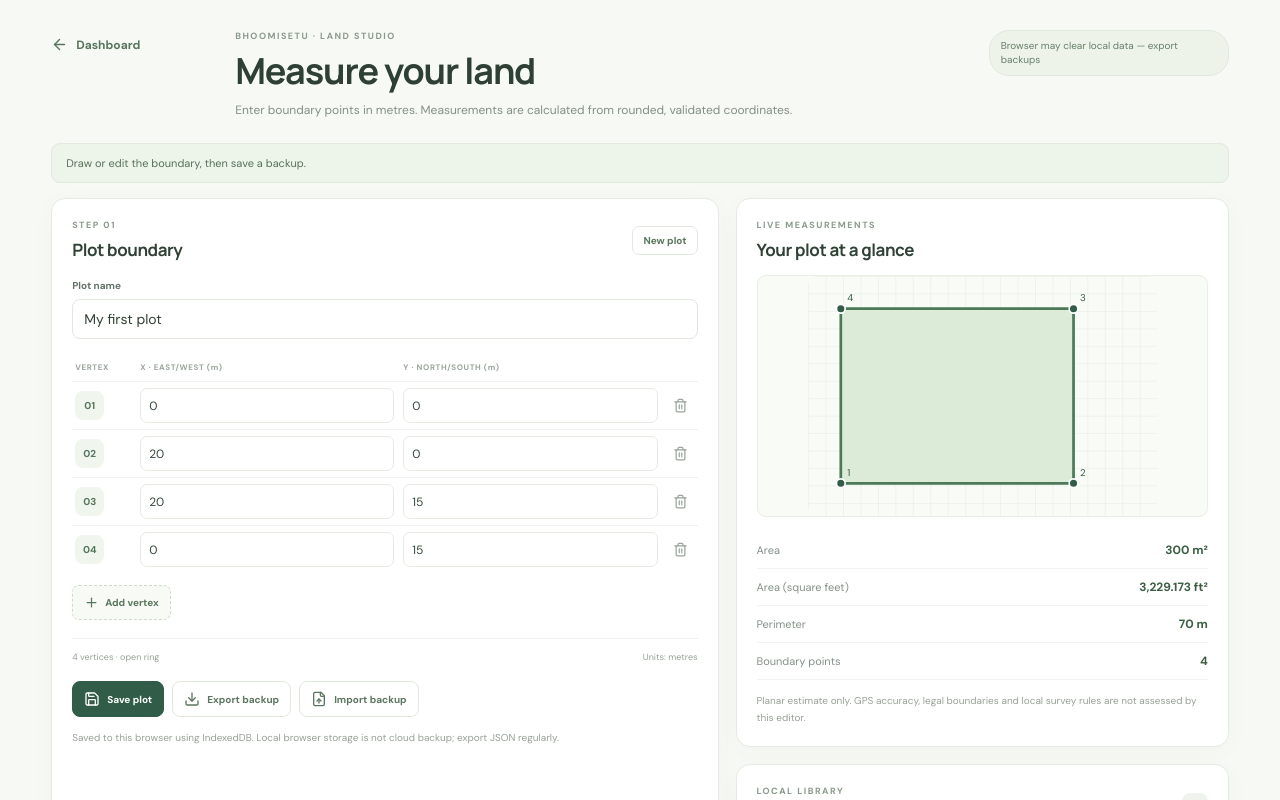
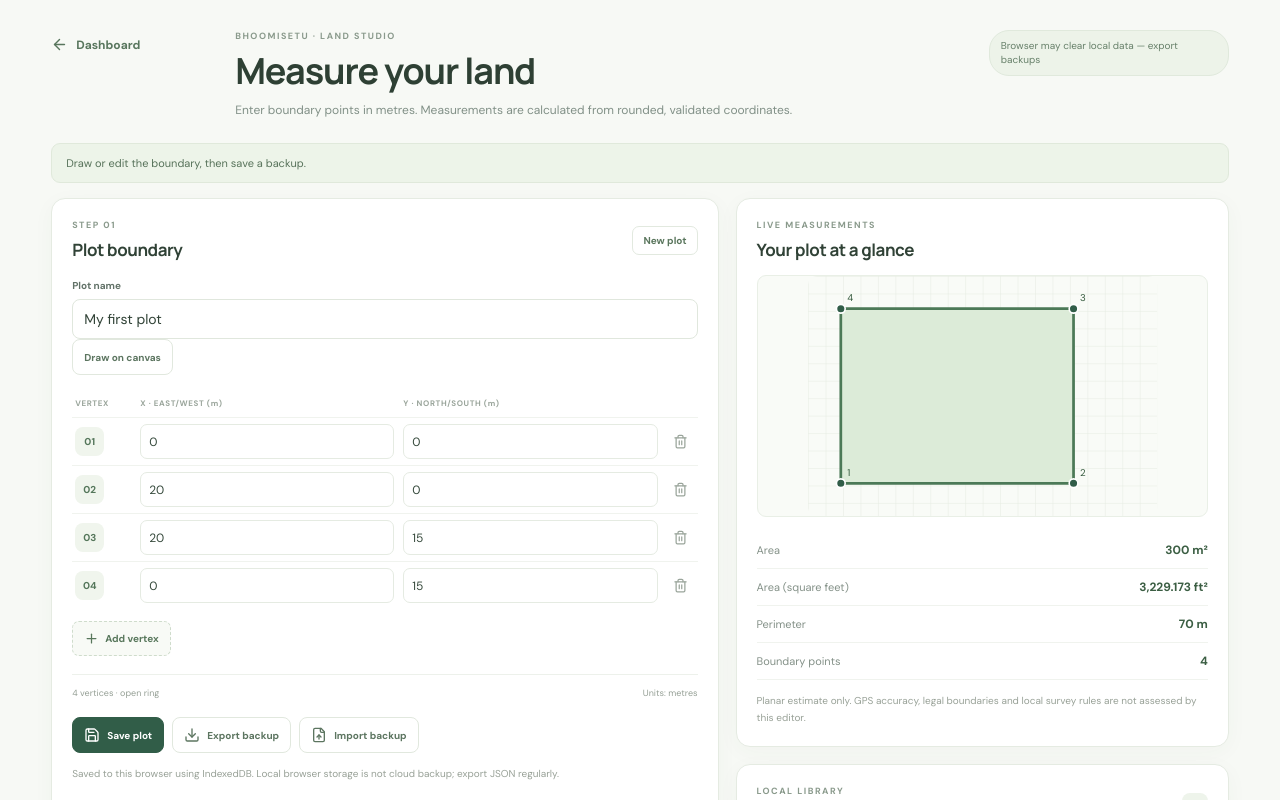
Before and after one commit to tejeshdimmiti5-crypto/bhoomisetu-land-to-home, a Next.js app: page /studio in a window 1280 px wide. Shown: the top 800 px of the page. Built offline with nearby package versions, Linux system fonts and the light colour scheme.

Commit message:
feat: add click-to-draw plot boundary workflow

```diff
--- a/app/studio/page.tsx
+++ b/app/studio/page.tsx
@@ -21,6 +21,8 @@ export default function LandStudioPage() {
   const [error, setError] = useState("");
   const [storageStatus, setStorageStatus] = useState("Checking browser storage…");
   const [busy, setBusy] = useState(false);
+  const [drawMode, setDrawMode] = useState(false);
+  const [drawPoints, setDrawPoints] = useState<Point2D[]>([]);
 
   const measurements = useMemo(() => {
     try { return { value: measurePolygon(ring), error: "" }; }
@@ -52,6 +54,33 @@ export default function LandStudioPage() {
       next[axis] = value;
       return next;
     }));
+  }
+
+  function startDrawing() {
+    setDrawPoints([]);
+    setDrawMode(true);
+    setError("");
+    setNotice("Tap or click the canvas to place boundary corners. Place at least three points, then finish.");
+  }
+
+  function addDrawPoint(event: React.MouseEvent<SVGSVGElement>) {
+    if (!drawMode) return;
+    const bounds = event.currentTarget.getBoundingClientRect();
+    const xPx = (event.clientX - bounds.left) / bounds.width * 320;
+    const yPx = (event.clientY - bounds.top) / bounds.height * 220;
+    if (xPx < 30 || xPx > 290 || yPx < 30 || yPx > 190) return;
+    const point: Point2D = [Number(((xPx - 30) / 8).toFixed(3)), Number(((190 - yPx) / 8).toFixed(3))];
+    setDrawPoints((current) => [...current, point]);
+  }
+
+  function finishDrawing() {
+    if (drawPoints.length < 3) { setError("Place at least three boundary points before finishing."); return; }
+    setRing(drawPoints.map((point) => [point[0], point[1]] as Point2D));
+    setActiveId(undefined);
+    setDrawMode(false);
+    setDrawPoints([]);
+    setError("");
+    setNotice("Boundary drawn. Review the measurements and save your plot.");
   }
 
   function addVertex() {
@@ -147,6 +176,7 @@ export default function LandStudioPage() {
           <div className="studio-card-heading"><div><span className="studio-step">STEP 01</span><h2>Plot boundary</h2></div><button className="studio-quiet-button" onClick={startNew}>New plot</button></div>
           <label className="studio-field-label" htmlFor="plot-name">Plot name</label>
           <input className="studio-text-input" id="plot-name" value={name} maxLength={100} onChange={(event) => setName(event.target.value)} placeholder="e.g. Family land in Gudivada"/>
+          <div className="studio-draw-tools"><button className="studio-secondary-button" type="button" onClick={startDrawing}>Draw on canvas</button>{drawMode && <><span>{drawPoints.length} points placed</span><button className="studio-primary-button" type="button" onClick={finishDrawing}>Finish boundary</button><button className="studio-secondary-button" type="button" onClick={() => { setDrawMode(false); setDrawPoints([]); }}>Cancel drawing</button></>}</div>
           <div className="studio-table-head"><span>VERTEX</span><span>X · EAST/WEST (m)</span><span>Y · NORTH/SOUTH (m)</span><span></span></div>
           <div className="studio-vertices">
             {ring.map((point, index) => <div className="studio-vertex-row" key={index}>
@@ -165,10 +195,12 @@ export default function LandStudioPage() {
           <article className="studio-card studio-measurements">
             <span className="studio-step">LIVE MEASUREMENTS</span><h2>Your plot at a glance</h2>
             {measurements.value ? <>
-              <div className="studio-plot-preview">
-                <svg viewBox="0 0 320 220" role="img" aria-label="Scaled preview of plot boundary">
+              <div className={`studio-plot-preview ${drawMode ? "studio-draw-active" : ""}`}>
+                {drawMode && <p className="studio-draw-hint">Click/tap inside the canvas to place corners. Canvas coordinates use a local metre grid.</p>}
+                <svg viewBox="0 0 320 220" role="img" aria-label={drawMode ? "Click to place plot boundary points" : "Scaled preview of plot boundary"} onClick={addDrawPoint} style={{cursor:drawMode ? "crosshair" : "default",touchAction:drawMode ? "manipulation" : "auto"}}>
                   <defs><pattern id="studio-grid" width="16" height="16" patternUnits="userSpaceOnUse"><path d="M 16 0 L 0 0 0 16" fill="none" stroke="#e6ece2" strokeWidth="1"/></pattern></defs>
                   <rect width="320" height="220" fill="url(#studio-grid)" rx="8"/>
+                  {drawMode && <>{drawPoints.length > 1 && <polyline points={drawPoints.map(([x,y])=>`${30+x*8},${190-y*8}`).join(" ")} fill="none" stroke="#315d48" strokeWidth="2.5" strokeDasharray="5 3" strokeLinejoin="round" />}{drawPoints.map(([x,y],i)=><g key={`draft-${i}`}><circle cx={30+x*8} cy={190-y*8} r="5" fill="#315d48" stroke="white" strokeWidth="2"/><text x={36+x*8} y={184-y*8} fontSize="10" fill="#315d48">{i+1}</text></g>)}</>}
                   <polygon points={measurements.value.ring.map(([x,y]) => {
                     const xs=measurements.value!.ring.map(p=>p[0]), ys=measurements.value!.ring.map(p=>p[1]);
                     const minX=Math.min(...xs), maxX=Math.max(...xs), minY=Math.min(...ys), maxY=Math.max(...ys);
```
